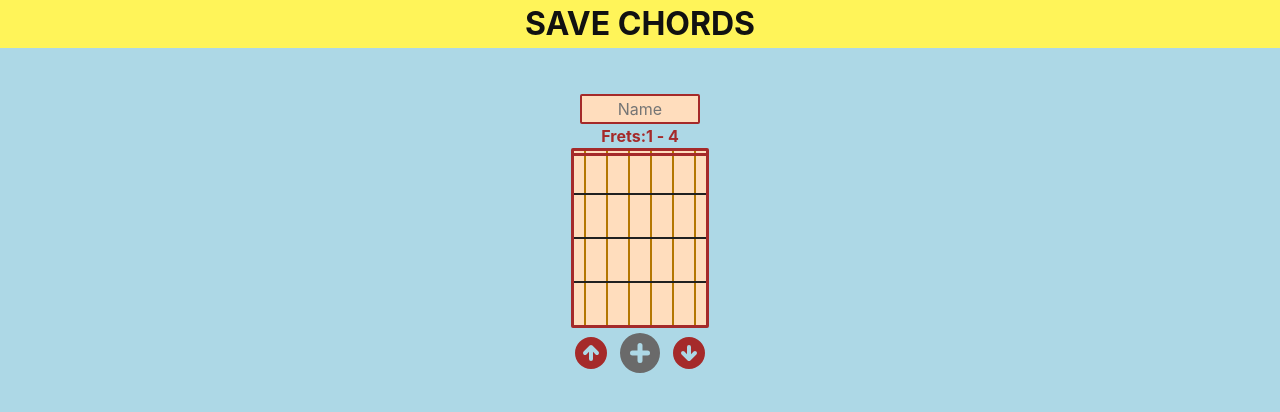
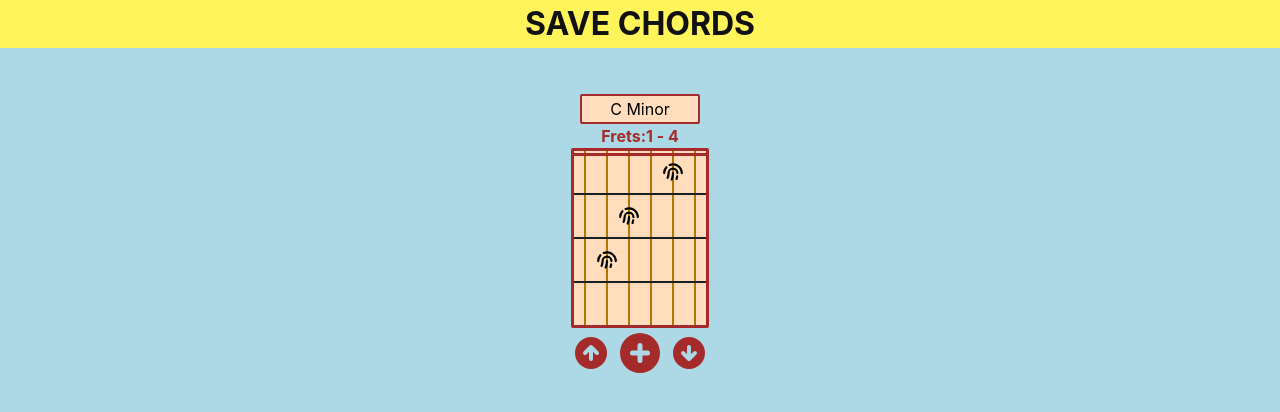
Before and after one commit to janhendrikstruve/capstone-project, a React (Vite) app: page / in a window 1280 px wide. Shown: the top 412 px of the page. Built offline with nearby package versions, Linux system fonts and the light colour scheme.

Commit message:
Add example content to Page to show it's capabilities

```diff
--- a/src/app/Pages/Dashboard/Dashboard.tsx
+++ b/src/app/Pages/Dashboard/Dashboard.tsx
@@ -22,7 +22,7 @@ export default function Dashboard(): JSX.Element {
       offset: number
     }[]
   >([])
-  const [chordInput, setChordInput] = useState('')
+  const [chordInput, setChordInput] = useState('C Minor')
 
   function handleStringClick(column: number, row: number) {
     const newPressed = { ...pressed }
--- a/src/app/data/fingerboardData/fingerboardData.tsx
+++ b/src/app/data/fingerboardData/fingerboardData.tsx
@@ -1,8 +1,8 @@
 export const fingerboardData = {
   e2: 0,
-  b: 0,
+  b: 1,
   g: 0,
-  d: 0,
-  a: 0,
+  d: 2,
+  a: 3,
   e: 0,
 }
```
